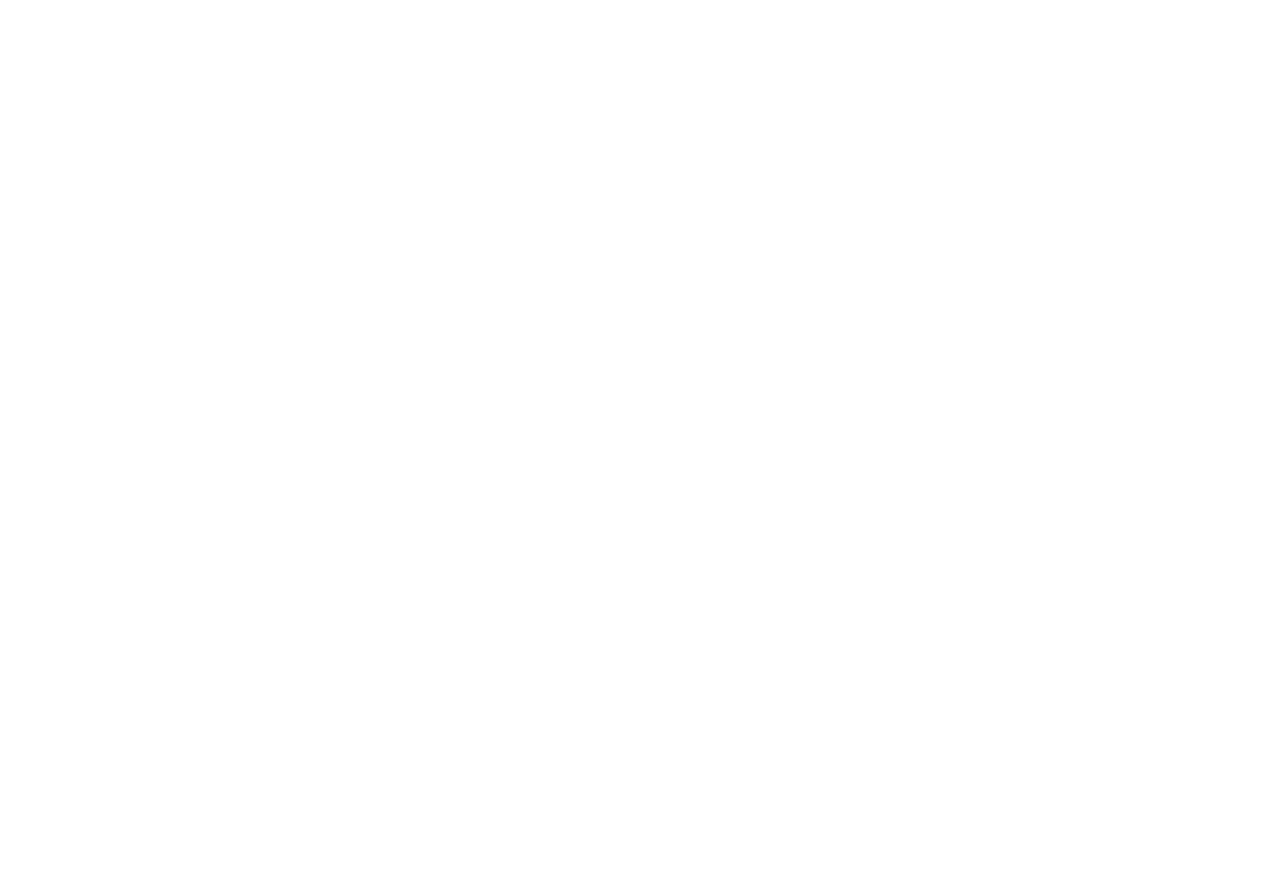
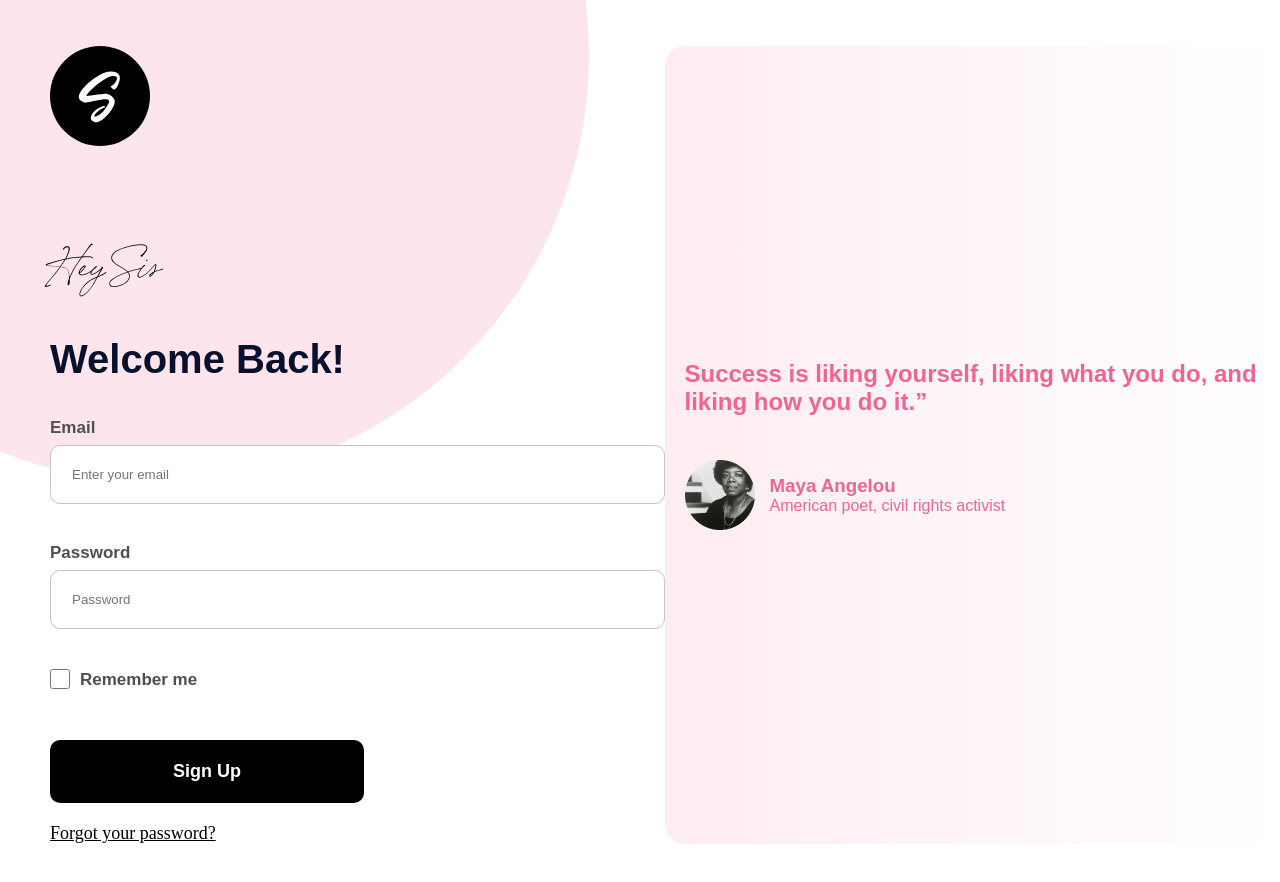
Before and after one commit to ulugb3k-270/SOW-Web-UP, a plain HTML site: page pages/signup/signup.html in a window 1280 px wide. Before the commit the page ends 800 px from the top, so only its background shows below. Drawn offline with Linux system fonts and the light colour scheme.

Commit message:
finished login/signin pages (Front-end)

```diff
--- a/pages/login/login.css
+++ b/pages/login/login.css
@@ -0,0 +1,148 @@
+.main {
+  padding: 46px 0 45px 50px;
+  max-width: 1920px;
+  width: 100%;
+  margin: 0 auto;
+  height: 100%;
+  display: flex;
+  justify-content: space-between;
+  overflow: hidden;
+  font-family: sans-serif;
+}
+
+.main-left {
+  position: relative;
+  width: 50%;
+}
+
+.main-left > img {
+  width: 100px;
+  height: 100px;
+}
+
+.shadow-bg {
+  width: 855px;
+  height: 855px;
+  background: var(--purple);
+  border-radius: 50%;
+  position: absolute;
+  left: -316px;
+  top: -418px;
+  z-index: -1;
+}
+
+.main-left-text {
+  font-size: 35px;
+  font-family: "Bon Vivant Family";
+  margin-top: 92px;
+  margin-bottom: 30px;
+}
+
+.main-left-paragraph {
+  font-size: 40px;
+  line-height: 40px;
+  text-transform: capitalize;
+  font-family: sans-serif;
+  font-weight: 700;
+  color: var(--paragraph-color);
+}
+
+.main-left-form {
+  max-width: 820px;
+  width: 100%;
+}
+
+.form-box {
+  width: 100%;
+  margin-bottom: 30px;
+  margin-top: 40px;
+}
+
+.form-box > p {
+  font-family: sans-serif;
+  font-weight: 700;
+  font-size: 17px;
+  line-height: 17px;
+  margin-bottom: 9px;
+  color: var(--text-color-dark);
+}
+
+.form-box > input {
+  width: 100%;
+  padding: 21px;
+  border-radius: 10px;
+  border: 1px solid #c4c4c4;
+}
+
+.form-box > input:focus-visible {
+  outline: none;
+}
+
+.form-box.checkbox {
+  display: flex;
+  align-items: center;
+}
+
+.form-box.checkbox > p {
+  margin: 0;
+}
+
+.form-box.checkbox > input {
+  width: 20px;
+  height: 20px;
+  margin-right: 10px;
+}
+
+.main-left-button {
+  padding: 21px 123px;
+  border-radius: 10px;
+  background: black;
+  color: white;
+  font-size: 18px;
+  font-weight: 700;
+  cursor: pointer;
+  margin-bottom: 20px;
+  margin-top: 21px;
+  display: inline-block;
+}
+
+.main-left-bottom-text {
+  font-size: 18px;
+  font-family: Gravity-700;
+  color: black;
+  text-decoration: underline;
+}
+
+/* ==== RIGHT PATH ==== */
+
+.main-right {
+  width: 50%;
+  background: var(--purple-gradient-light);
+  border-radius: 20px;
+  display: flex;
+  flex-direction: column;
+  justify-content: center;
+  align-items: center;
+  position: relative;
+  color: var(--text-color-purple);
+}
+
+.main-right > div > h2 {
+  max-width: 576px;
+  width: 100%;
+  margin-bottom: 44px;
+}
+
+.main-right-user {
+  display: flex;
+  /* justify-content: center; */
+  align-items: center;
+  gap: 15px;
+}
+
+.main-right-user > h3 {
+  font-weight: 700;
+  font-size: 20px;
+  line-height: 20px;
+  margin-bottom: 10px;
+}
--- a/pages/login/login.html
+++ b/pages/login/login.html
@@ -0,0 +1,61 @@
+<!DOCTYPE html>
+<html lang="en">
+  <head>
+    <meta charset="UTF-8" />
+    <meta http-equiv="X-UA-Compatible" content="IE=edge" />
+    <meta name="viewport" content="width=device-width, initial-scale=1.0" />
+    <title>Log in</title>
+    <!-- MAIN CSS -->
+    <link rel="stylesheet" href="./login.css" />
+    <!-- ROOT CSS -->
+    <link rel="stylesheet" href="../../styles/root.css" />
+    <!-- Fonts -->
+    <link rel="stylesheet" href="../../fonts/fonts.css" />
+  </head>
+  <body>
+    <div class="main">
+      <div class="main-left">
+        <div class="shadow-bg"></div>
+        <a href="/pages/get-started/get-started.html"
+          ><img src="../../images/logo/Chic Pink-40px.svg" alt="logo"
+        /></a>
+        <p class="main-left-text">Hey Sis</p>
+        <h3 class="main-left-paragraph">Welcome Back!</h3>
+        <form action="POST" class="main-left-form">
+          <div class="form-box">
+            <p>Email</p>
+            <input type="text" name="email" placeholder="Enter your email" />
+          </div>
+          <div class="form-box">
+            <p>Password</p>
+            <input type="text" name="password?" placeholder="Password" />
+          </div>
+          <div class="form-box checkbox">
+            <input type="checkbox" name="checkbox" />
+            <p>Remember me</p>
+          </div>
+
+          <a href="../../index.html" class="main-left-button" type="onSubmit"
+            >Log in</a
+          >
+        </form>
+
+      </div>
+      <div class="main-right">
+        <div>
+          <h2>
+            Success is liking yourself, liking what you do, and liking how you
+            do it.”
+          </h2>
+          <div class="main-right-user">
+            <img src="../../images/people/sign-in-page-woman.png" alt="user" />
+            <div>
+              <h3>Maya Angelou</h3>
+              <p>American poet, civil rights activist</p>
+            </div>
+          </div>
+        </div>
+      </div>
+    </div>
+  </body>
+</html>
--- a/pages/signup/signup.css
+++ b/pages/signup/signup.css
@@ -0,0 +1,149 @@
+.main {
+  padding: 46px 0 45px 50px;
+  max-width: 1920px;
+  width: 100%;
+  margin: 0 auto;
+  height: 100%;
+  display: flex;
+  justify-content: space-between;
+  overflow: hidden;
+
+  font-family: sans-serif;
+}
+
+.main-left {
+  position: relative;
+  width: 50%;
+}
+
+.main-left > img {
+  width: 100px;
+  height: 100px;
+}
+
+.shadow-bg {
+  width: 855px;
+  height: 855px;
+  background: var(--purple);
+  border-radius: 50%;
+  position: absolute;
+  left: -316px;
+  top: -418px;
+  z-index: -1;
+}
+
+.main-left-text {
+  font-size: 35px;
+  font-family: "Bon Vivant Family";
+  margin-top: 92px;
+  margin-bottom: 30px;
+}
+
+.main-left-paragraph {
+  font-size: 40px;
+  line-height: 40px;
+  text-transform: capitalize;
+  font-family: sans-serif;
+  font-weight: 700;
+  color: var(--paragraph-color);
+}
+
+.main-left-form {
+  max-width: 820px;
+  width: 100%;
+}
+
+.form-box {
+  width: 100%;
+  margin-bottom: 30px;
+  margin-top: 40px;
+}
+
+.form-box > p {
+  font-family: sans-serif;
+  font-weight: 700;
+  font-size: 17px;
+  line-height: 17px;
+  margin-bottom: 9px;
+  color: var(--text-color-dark);
+}
+
+.form-box > input {
+  width: 100%;
+  padding: 21px;
+  border-radius: 10px;
+  border: 1px solid #c4c4c4;
+}
+
+.form-box > input:focus-visible {
+  outline: none;
+}
+
+.form-box.checkbox {
+  display: flex;
+  align-items: center;
+}
+
+.form-box.checkbox > p {
+  margin: 0;
+}
+
+.form-box.checkbox > input {
+  width: 20px;
+  height: 20px;
+  margin-right: 10px;
+}
+
+.main-left-button {
+  padding: 21px 123px;
+  border-radius: 10px;
+  background: black;
+  color: white;
+  font-size: 18px;
+  font-weight: 700;
+  cursor: pointer;
+  margin-bottom: 20px;
+  margin-top: 21px;
+  display: inline-block;
+}
+
+.main-left-bottom-text {
+  font-size: 18px;
+  font-family: Gravity-700;
+  color: black;
+  text-decoration: underline;
+}
+
+/* ==== RIGHT PATH ==== */
+
+.main-right {
+  width: 50%;
+  background: var(--purple-gradient-light);
+  border-radius: 20px;
+  display: flex;
+  flex-direction: column;
+  justify-content: center;
+  align-items: center;
+  position: relative;
+  color: var(--text-color-purple);
+}
+
+.main-right > div > h2 {
+  max-width: 576px;
+  width: 100%;
+  margin-bottom: 44px;
+}
+
+.main-right-user {
+  display: flex;
+  /* justify-content: center; */
+  align-items: center;
+  gap: 15px;
+}
+
+.main-right-user > h3 {
+  font-weight: 700;
+  font-size: 20px;
+  line-height: 20px;
+  margin-bottom: 10px;
+}
--- a/pages/signup/signup.html
+++ b/pages/signup/signup.html
@@ -0,0 +1,61 @@
+<!DOCTYPE html>
+<html lang="en">
+  <head>
+    <meta charset="UTF-8" />
+    <meta http-equiv="X-UA-Compatible" content="IE=edge" />
+    <meta name="viewport" content="width=device-width, initial-scale=1.0" />
+    <title>Sign Up</title>
+    <!-- MAIN CSS -->
+    <link rel="stylesheet" href="./signup.css" />
+    <!-- ROOT CSS -->
+    <link rel="stylesheet" href="../../styles/root.css" />
+    <!-- Fonts -->
+    <link rel="stylesheet" href="../../fonts/fonts.css" />
+  </head>
+  <body>
+    <div class="main">
+      <div class="main-left">
+        <div class="shadow-bg"></div>
+        <a href="/pages/get-started/get-started.html"
+          ><img src="../../images/logo/Chic Pink-40px.svg" alt="logo"
+        /></a>
+        <p class="main-left-text">Hey Sis</p>
+        <h3 class="main-left-paragraph">Welcome Back!</h3>
+        <form action="POST" class="main-left-form">
+          <div class="form-box">
+            <p>Email</p>
+            <input type="text" name="email" placeholder="Enter your email" />
+          </div>
+          <div class="form-box">
+            <p>Password</p>
+            <input type="text" name="password?" placeholder="Password" />
+          </div>
+          <div class="form-box checkbox">
+            <input type="checkbox" name="checkbox" />
+            <p>Remember me</p>
+          </div>
+
+          <a href="../../index.html" class="main-left-button" type="onSubmit"
+            >Sign Up</a
+          >
+        </form>
+        <a href="#" class="main-left-bottom-text">Forgot your password?</a>
+      </div>
+      <div class="main-right">
+        <div>
+          <h2>
+            Success is liking yourself, liking what you do, and liking how you
+            do it.”
+          </h2>
+          <div class="main-right-user">
+            <img src="../../images/people/sign-in-page-woman.png" alt="user" />
+            <div>
+              <h3>Maya Angelou</h3>
+              <p>American poet, civil rights activist</p>
+            </div>
+          </div>
+        </div>
+      </div>
+    </div>
+  </body>
+</html>
```
Also changed, not shown: styles/root.css (line endings or trailing spaces).
